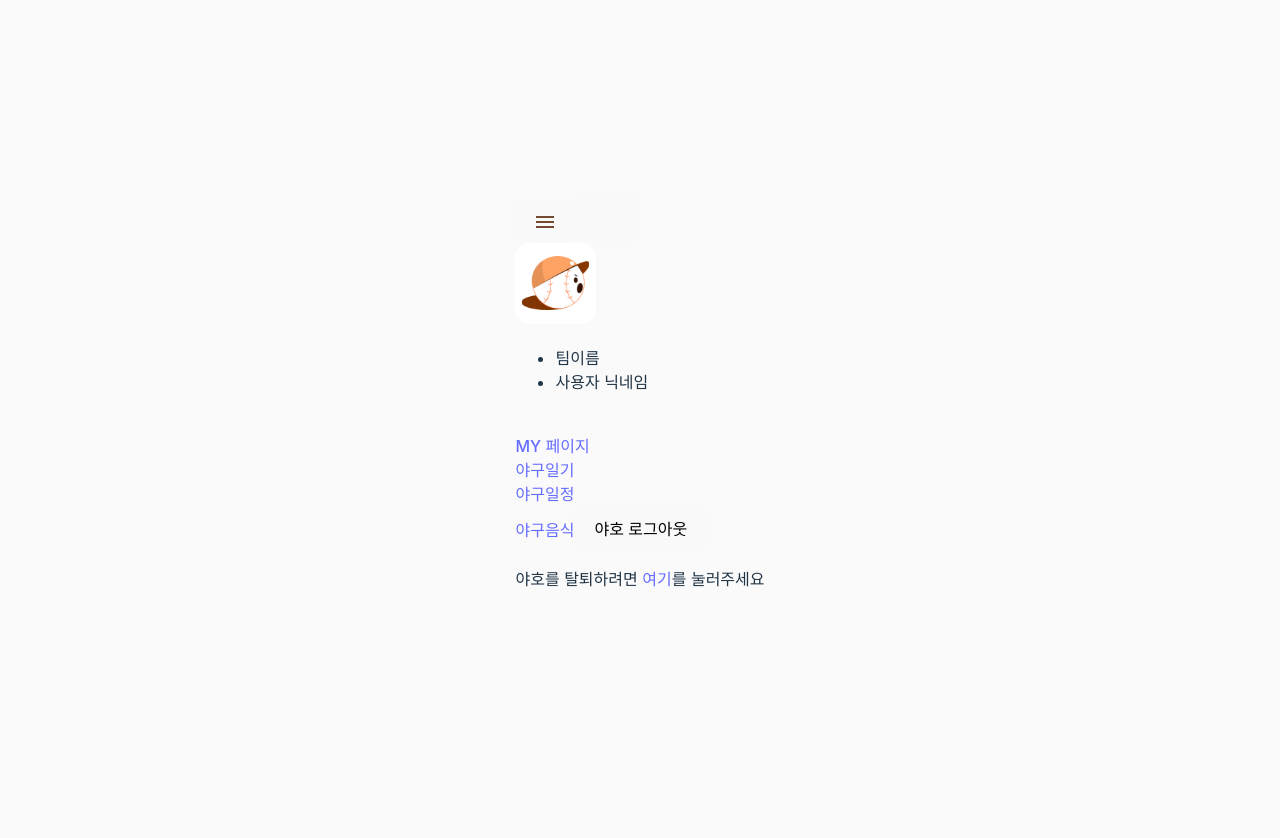
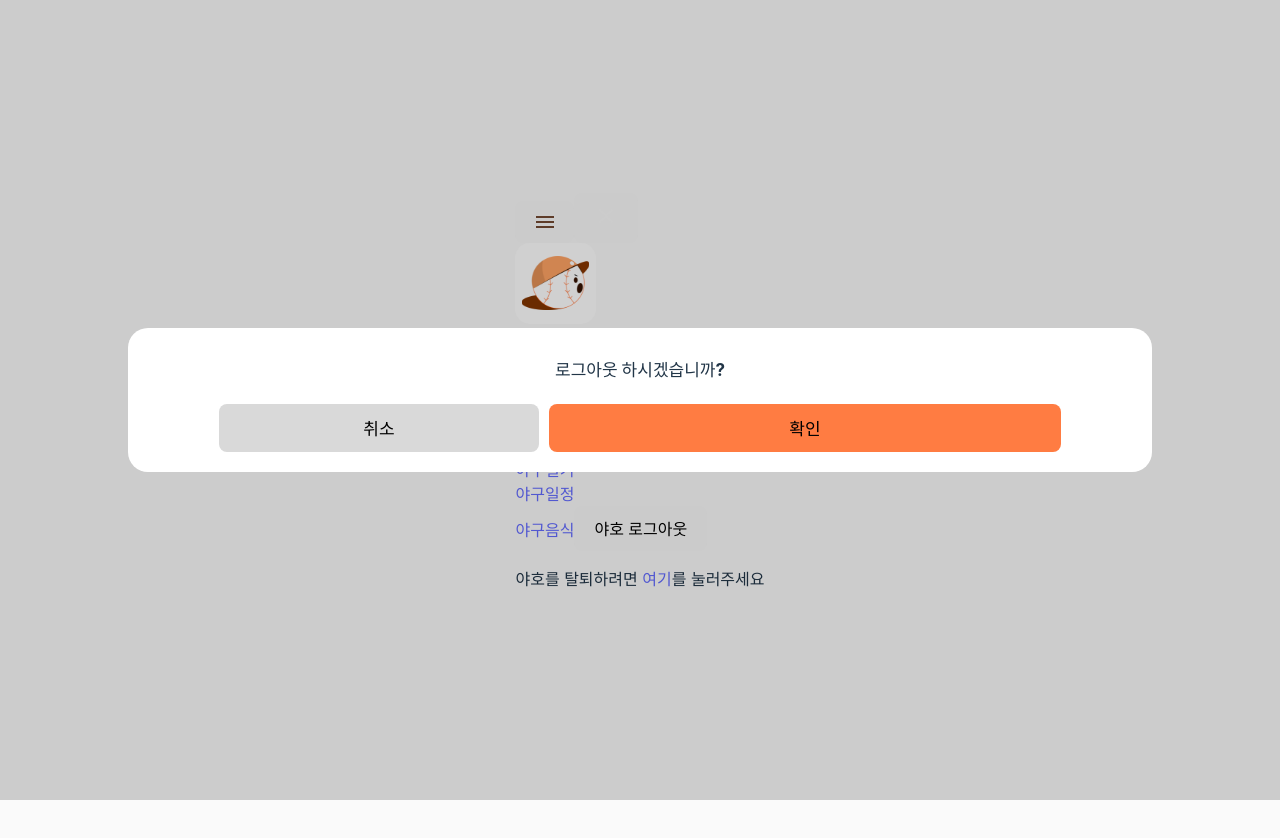
Before and after one commit to YahoProject/Yaho_FrontEnd, a React (Vite) app: page /modal in a window 1280 px wide. Shown: the top 838 px of the page. Built offline with nearby package versions, Linux system fonts and the light colour scheme; no server answers.

Commit message:
FEAT : 로그아웃 모달 구현

```diff
--- a/src/App.jsx
+++ b/src/App.jsx
@@ -29,6 +29,7 @@ import NCFood from './nc/NCFood.jsx';
 import SamsungFood from './samsung/SamsungFood.jsx';
 import SSGFood from './ssg/SSGFood.jsx';
 import Home from './components/Home.jsx';
+import Modal from './components/Modal.jsx';
 
 
 
@@ -86,6 +87,7 @@ const MainContent = () => {
         <Route path="/food/samsung" element={<SamsungFood />} />
         <Route path="/food/ssg" element={<SSGFood />} />
         <Route path="/" element={<Home />} />
+        <Route path="/modal" element={<Modal/>}/>
       </Routes>
     </>
   );
--- /dev/null
+++ b/src/components/Modal.jsx
@@ -0,0 +1,17 @@
+import "../styles/Modal.css";
+
+const Modal = ({onClose, onConfirm}) => {
+  return (
+    <div className="modalBackground">
+      <div className="modalContainer">
+        로그아웃 하시겠습니까?
+        <div className="modalButton">
+          <button className="modalClose" onClick={onClose}>취소</button>
+          <button className="modalLogout" onClick={onConfirm}>확인</button>
+        </div>
+      </div>
+    </div>
+  );
+};
+
+export default Modal;
--- a/src/components/Sidebar.jsx
+++ b/src/components/Sidebar.jsx
@@ -4,6 +4,7 @@ import menu from "../assets/menu.svg";
 import icon from "../assets/sidebar.svg";
 import close from "../assets/close.svg";
 import "../styles/Sidebar.css";
+import Modal from "./Modal";
 
 const categories = [
   {
@@ -31,6 +32,7 @@ const categories = [
 const Sidebar = () => {
   const [user, setUser] = useState(null);
   const [isOpen, setOpen] = useState(false);
+  const [isModalOpen, setModalOpen]=useState(false);
   const location=useLocation();
 
   const toggleOpen = () => {
@@ -50,6 +52,14 @@ const Sidebar = () => {
 
   //const nickname=localStorage.getItem("Nickname");
   //const team=localStorage.getItem("Team");
+
+  const handleModal=()=>{
+    setModalOpen(true);
+  };
+
+  const cancelLogout=()=>{
+    setModalOpen(false);
+  }
 
 
   return (
@@ -83,7 +93,7 @@ const Sidebar = () => {
                 {c.text}
               </Link>
             ))}
-            <button className="logoutButton" onClick={handleLogout}>
+            <button className="logoutButton" onClick={handleModal}>
               야호 로그아웃
             </button>
             <p className="unregisterLink">
@@ -96,6 +106,13 @@ const Sidebar = () => {
           </div>
         </div>
       </div>
+
+      {isModalOpen&&(
+        <Modal
+        onClose={cancelLogout}
+        onConfirm={handleLogout}
+        />
+      )}
     </>
   );
 };
--- /dev/null
+++ b/src/styles/Modal.css
@@ -0,0 +1,43 @@
+.modalContainer{
+  display: flex;
+  flex-direction: column;
+  background-color: white;
+  width: 80vw;
+  height: 18vh;
+  border-radius: 20px;
+  font-weight:bold;
+  font-size: 17px;
+}
+
+.modalBackground{
+  background-color: rgba(0, 0, 0, 0.185);
+  width: 100vw;
+  height: 100vh;
+  display: flex;
+  flex-direction: column;
+  z-index:100;
+  position: fixed;
+  top:0;
+  left:0;
+}
+
+.modalButton{
+  margin-top: 20px;
+  margin-bottom: -10px;
+}
+
+.modalLogout{
+  background-color: #FF7C42;
+  width:40vw;
+  height:6vh;
+  margin-left:5px;
+  font-weight: bold;
+}
+
+.modalClose{
+  width:25vw;
+  background-color: #D9D9D9;
+  height:6vh;
+  margin-right:5px;
+  font-weight: bold;
+}
--- a/src/styles/Sidebar.css
+++ b/src/styles/Sidebar.css
@@ -158,7 +158,7 @@ margin-left: 40px;
 
 .menu img{
   width:80px;
-  margin-top: -100px;
+  margin-top: 100px;
   margin-bottom: 40px;
   margin-left:40px;
 }
@@ -203,7 +203,7 @@ margin-left: 40px;
 .unregisterLink{
   font-weight: 100;
   font-size: 12px;
-  margin-top: 700px;
+  margin-top: 120px;
   margin-left: 35px;
   color:rgba(255, 255, 255, 0.767);
 }
```
